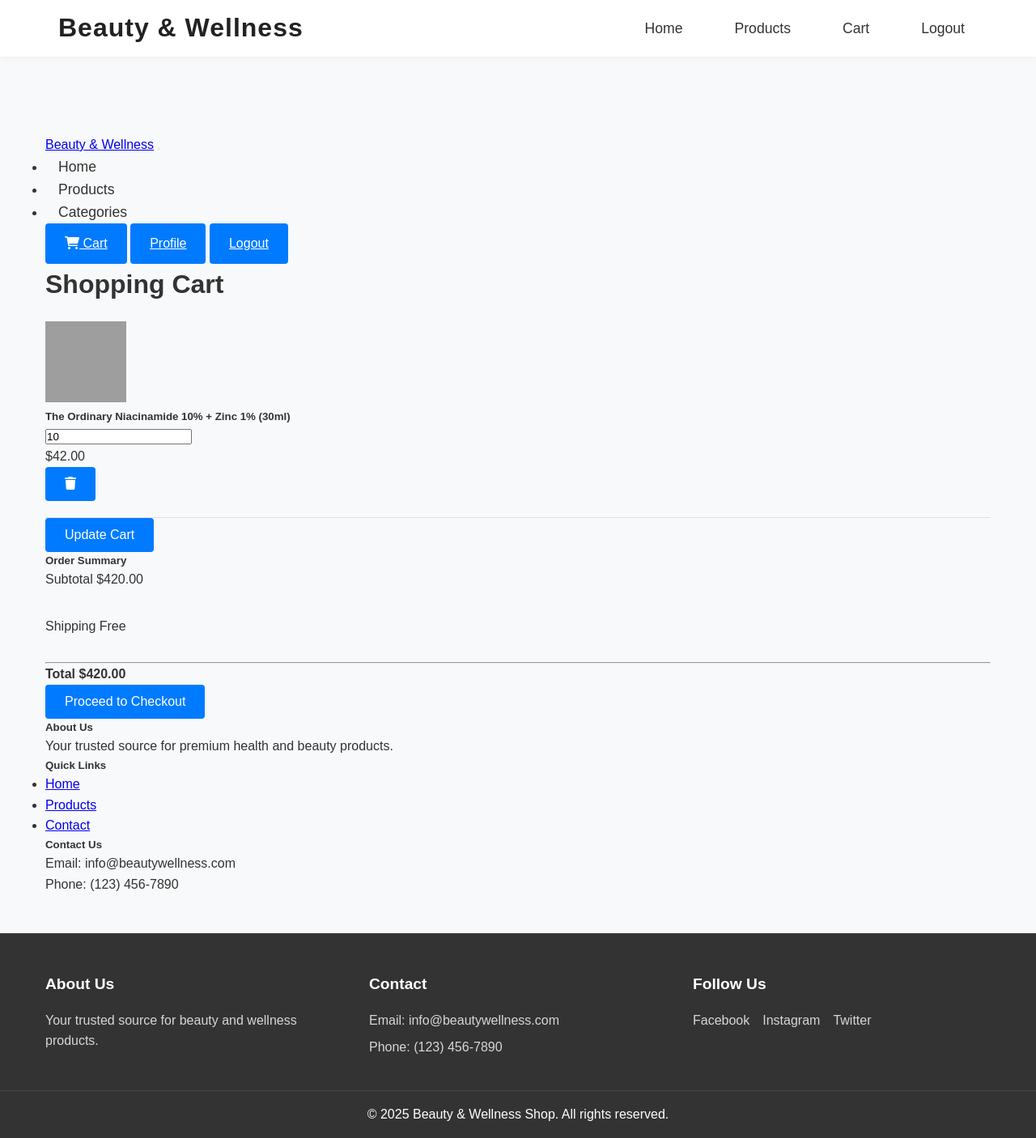
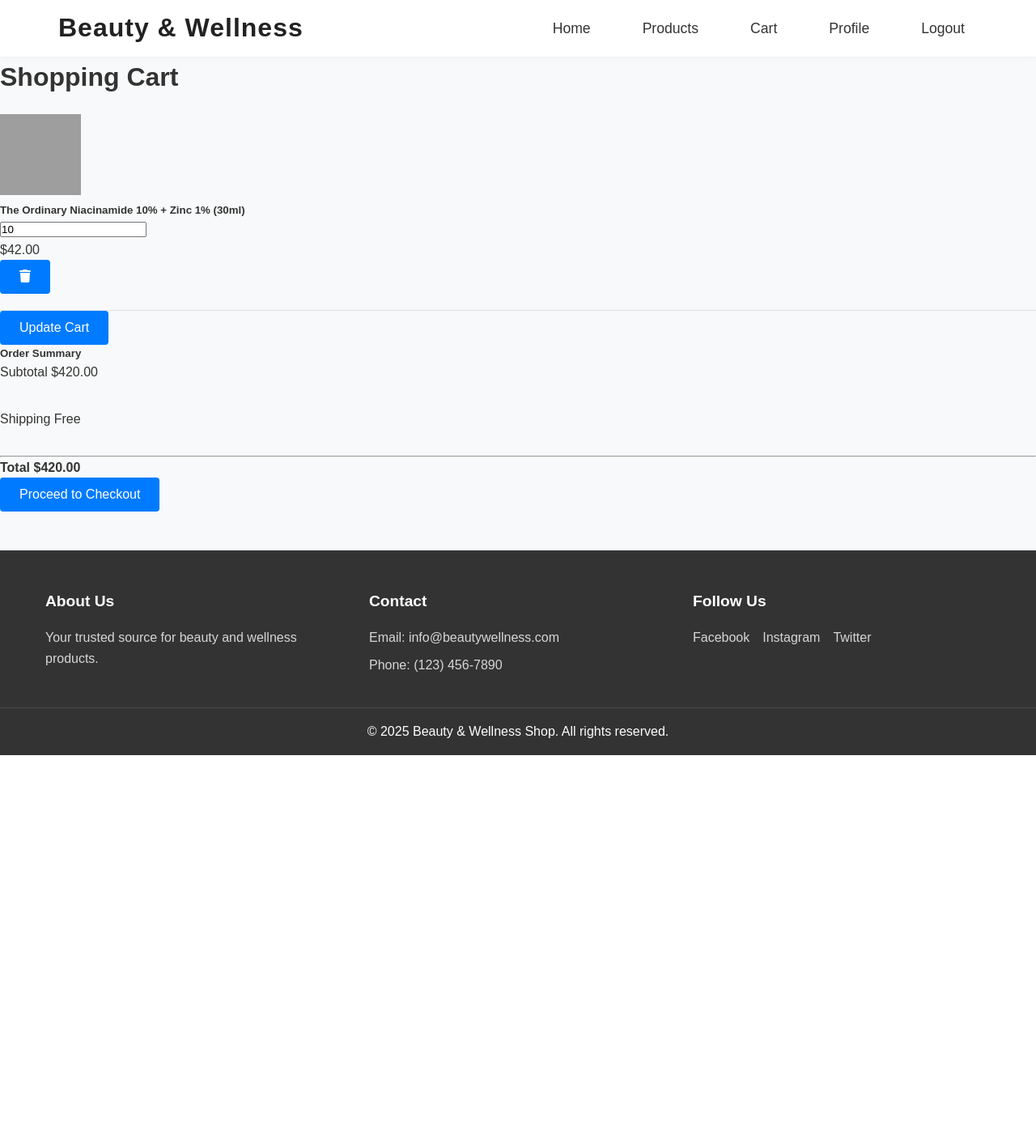
Before and after one commit to Toon-mek/BeautyEcom, a PHP site: page /order/cart.php in a window 1280 px wide. Shown: the whole page at 81% size. After the commit the page ends 933 px from the top, so only its background shows below. Run offline with PHP 8.4, Linux system fonts and the light colour scheme; a user stored in the database is signed in; data comes from the database, SQL or seed files in the repository; tables that the repository leaves empty hold one stand-in row (values such as "Sample post"); grey boxes are pictures that could not be loaded.

Commit message:
Cart Header Fixed

```diff
--- a/newPHP/app/_head.php
+++ b/newPHP/app/_head.php
@@ -21,7 +21,7 @@ require_once __DIR__ . '/_base.php';
                 <li><a href="/newPHP/app/order/cart.php" class="nav-link">Cart</a></li>
 
                     <?php if (isLoggedIn()): ?>
-                        <li><a href="/newPHP/app/auth/logout.php" class="nav-link">Logout</a></li>
+                        <li><a href="/newPHP/app/index.php" class="nav-link">Logout</a></li>
 
                     <?php else: ?>
                         <li><a href="/newPHP/app/auth/login.php" class="nav-link">Log In</a></li>
--- a/newPHP/app/order/cart.php
+++ b/newPHP/app/order/cart.php
@@ -1,6 +1,12 @@
 <?php
 session_start();
 require_once __DIR__ . '/../_base.php';
+
+// Ensure user is logged in before proceeding with cart actions
+if (!isLoggedIn()) {
+    header("Location: ../auth/login.php");
+    exit();
+}
 
 // Handle cart actions
 handleCartActions($pdo);
@@ -11,7 +17,8 @@ $cart_items = getCartItems($pdo);
 // Calculate total
 $total = calculateCartTotal($cart_items);
 ?>
-<?php require_once __DIR__ . '/../_head.php'; ?>
+  <!-- Include header here -->
+
 <!DOCTYPE html>
 <html lang="en">
 <head>
@@ -22,40 +29,32 @@ $total = calculateCartTotal($cart_items);
     <link href="https://cdnjs.cloudflare.com/ajax/libs/font-awesome/6.0.0/css/all.min.css" rel="stylesheet">
 </head>
 <body>
-    <nav class="navbar navbar-expand-lg navbar-light bg-light">
-        <div class="container">
-            <a class="navbar-brand" href="index.php">Beauty & Wellness</a>
-            <button class="navbar-toggler" type="button" data-bs-toggle="collapse" data-bs-target="#navbarNav">
-                <span class="navbar-toggler-icon"></span>
-            </button>
-            <div class="collapse navbar-collapse" id="navbarNav">
-                <ul class="navbar-nav me-auto">
-                    <li class="nav-item">
-                        <a class="nav-link" href="index.php">Home</a>
-                    </li>
-                    <li class="nav-item">
-                        <a class="nav-link" href="products.php">Products</a>
-                    </li>
-                    <li class="nav-item">
-                        <a class="nav-link" href="categories.php">Categories</a>
-                    </li>
+    <!-- Header Section (Included once) -->
+    <header class="main-header">
+        <div class="header-container">
+            <a href="/newPHP/app/index.php" class="header-logo">Beauty & Wellness</a>
+            <nav class="header-nav">
+                <ul class="nav-list">
+                    <li><a href="/newPHP/app/index.php" class="nav-link">Home</a></li>
+                    <li><a href="/newPHP/app/product/product.php" class="nav-link">Products</a></li>
+                    <li><a href="/newPHP/app/order/cart.php" class="nav-link">Cart</a></li>
+
+                    <?php if (isLoggedIn()): ?>
+                        <!-- Display Profile Link if the user is logged in -->
+                        <li><a href="/newPHP/app/member/memberindex.php" class="nav-link">Profile</a></li>
+
+                        <!-- Display Logout Link -->
+                        <li><a href="/newPHP/app/index.php" class="nav-link">Logout</a></li>
+                    <?php else: ?>
+                        <!-- Display Login Link if the user is not logged in -->
+                        <li><a href="/newPHP/app/auth/login.php" class="nav-link">Log In</a></li>
+                    <?php endif; ?>
                 </ul>
-                <div class="d-flex">
-                    <a href="cart.php" class="btn btn-outline-dark me-2">
-                        <i class="fas fa-shopping-cart"></i> Cart
-                    </a>
-                    <?php if(isset($_SESSION['member_id'])): ?>
-                        <a href="profile.php" class="btn btn-outline-dark me-2">Profile</a>
-                        <a href="/../auth/logout.php" class="btn btn-outline-dark">Logout</a>
-                    <?php else: ?>
-                        <a href="/../auth/login.php" class="btn btn-outline-dark me-2">Login</a>
-                        <a href="/../auth/register.php" class="btn btn-dark">Register</a>
-                    <?php endif; ?>
-                </div>
-            </div>
+            </nav>
         </div>
-    </nav>
+    </header>
 
+    <!-- Cart Content Section -->
     <div class="container py-5">
         <h1 class="mb-4">Shopping Cart</h1>
 
@@ -117,36 +116,11 @@ $total = calculateCartTotal($cart_items);
             </form>
         <?php else: ?>
             <div class="alert alert-info">
-                Your cart is empty. <a href="products.php">Continue shopping</a>
+                Your cart is empty. <a href="/newPHP/app/product/product.php">Continue shopping</a>
             </div>
         <?php endif; ?>
     </div>
 
-    <footer class="bg-dark text-white py-4">
-        <div class="container">
-            <div class="row">
-                <div class="col-md-4">
-                    <h5>About Us</h5>
-                    <p>Your trusted source for premium health and beauty products.</p>
-                </div>
-                <div class="col-md-4">
-                    <h5>Quick Links</h5>
-                    <ul class="list-unstyled">
-                        <li><a href="index.php" class="text-white">Home</a></li>
-                        <li><a href="products.php" class="text-white">Products</a></li>
-                        <li><a href="contact.php" class="text-white">Contact</a></li>
-                    </ul>
-                </div>
-                <div class="col-md-4">
-                    <h5>Contact Us</h5>
-                    <p>Email: info@beautywellness.com<br>
-                    Phone: (123) 456-7890</p>
-                </div>
-            </div>
-        </div>
-    </footer>
-
-    <script src="https://cdn.jsdelivr.net/npm/bootstrap@5.3.0/dist/js/bootstrap.bundle.min.js"></script>
 </body>
 </html>
 <?php require_once __DIR__ . '/../_foot.php'; ?>
```
Also changed, not shown: newPHP/app/member/memberindex.php (added, +77 -0 lines), newPHP/app/member/update_photo.php (added, +44 -0 lines).
